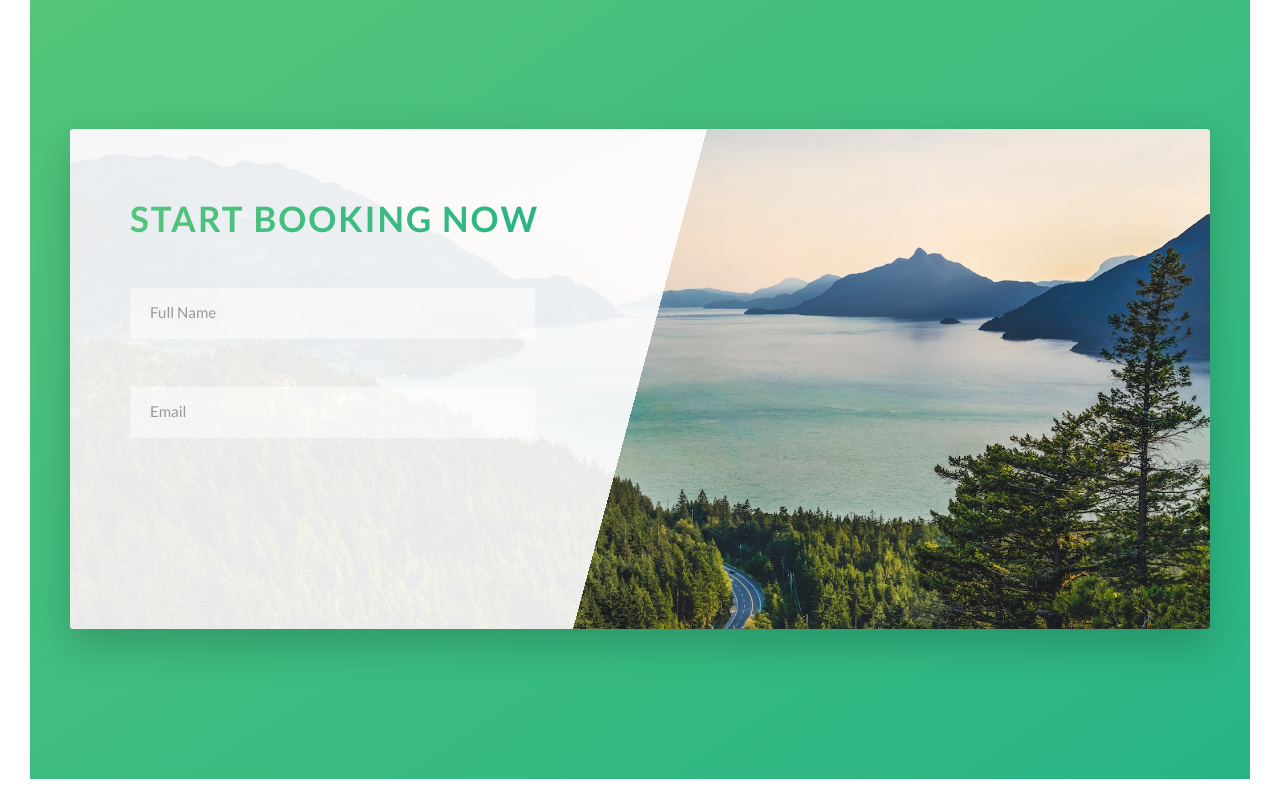
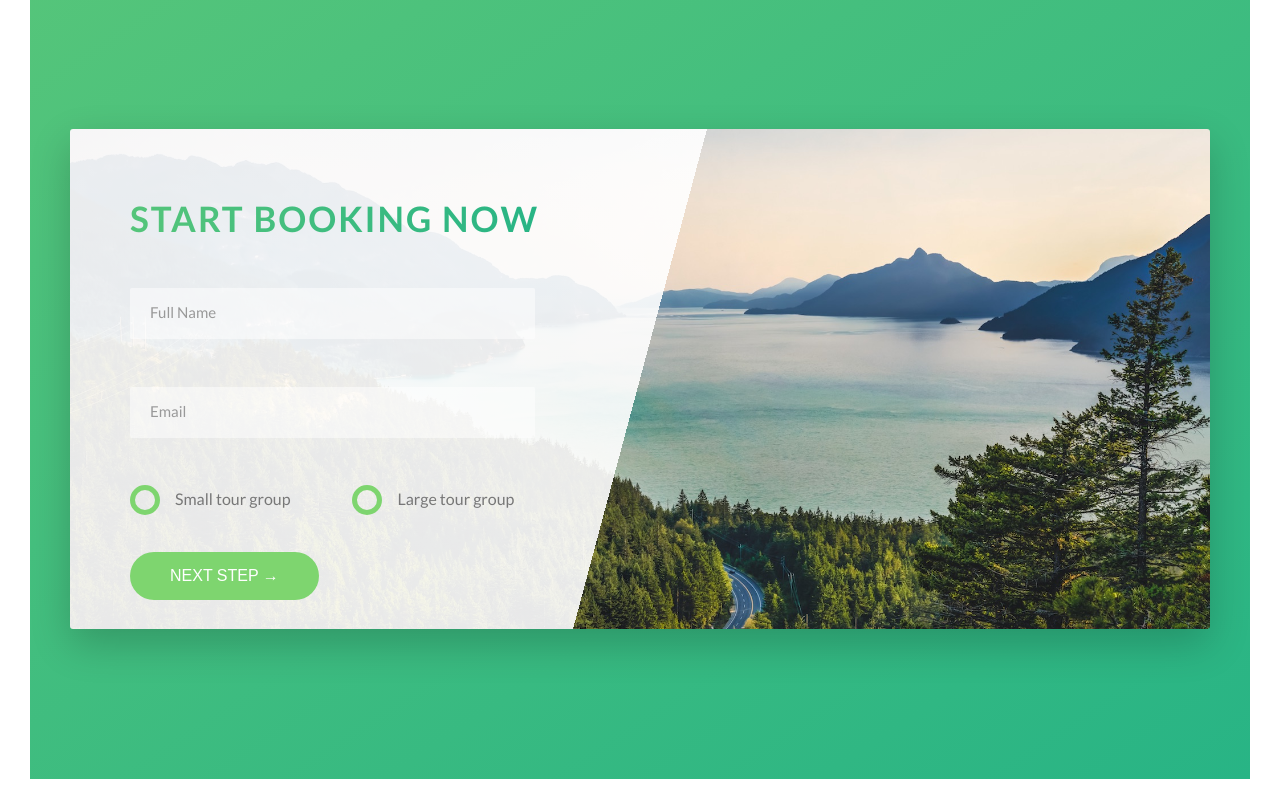
Before and after one commit to angelprzz/Natours, a website: page index.html in a window 1280 px wide. Shown: the part 4526-5323 px from the top of the page. Drawn offline with Linux system fonts and the light colour scheme.

Commit message:
Building the Booking Section - Part 3

```diff
--- a/index.html
+++ b/index.html
@@ -323,6 +323,38 @@
                   />
                   <label for="email" class="form__label">Email</label>
                 </div>
+
+                <div class="form__group u-margin-bottom-medium">
+                  <div class="form__radio-group">
+                    <input
+                      type="radio"
+                      class="form__radio-input"
+                      id="small"
+                      name="size"
+                    />
+                    <label for="small" class="form__radio-label">
+                      <span class="form__radio-button"></span>
+                      Small tour group
+                    </label>
+                  </div>
+
+                  <div class="form__radio-group">
+                    <input
+                      type="radio"
+                      class="form__radio-input"
+                      id="large"
+                      name="size"
+                    />
+                    <label for="large" class="form__radio-label">
+                      <span class="form__radio-button"></span>
+                      Large tour group
+                    </label>
+                  </div>
+                </div>
+
+                <div class="form__group">
+                  <button class="btn btn--green">Next step &rarr;</button>
+                </div>
               </form>
             </div>
           </div>
--- a/sass/base/_utilities.scss
+++ b/sass/base/_utilities.scss
@@ -1,23 +1,23 @@
 .u-center-text {
-  text-align: center;
+  text-align: center !important;
 }
 
 .u-margin-bottom-small {
-  margin-bottom: 1.5rem;
+  margin-bottom: 1.5rem !important;
 }
 
 .u-margin-bottom-medium {
-  margin-bottom: 4rem;
+  margin-bottom: 4rem !important;
 }
 
 .u-margin-bottom-big {
-  margin-bottom: 8rem;
+  margin-bottom: 8rem !important;
 }
 
 .u-margin-top-big {
-  margin-top: 8rem;
+  margin-top: 8rem !important;
 }
 
 .u-margin-top-huge {
-  margin-top: 10rem;
+  margin-top: 10rem !important;
 }
--- a/sass/components/_button.scss
+++ b/sass/components/_button.scss
@@ -1,4 +1,5 @@
 .btn {
+  &,
   &:link,
   &:visited {
     text-transform: uppercase;
@@ -9,6 +10,10 @@
     transition: all 0.2s;
     position: relative;
     font-size: $default-font-size;
+
+    // Change for the <button> element
+    border: none;
+    cursor: pointer;
   }
 
   &:hover {
@@ -21,7 +26,9 @@
     }
   }
 
-  &:active {
+  &:active,
+  &:focus {
+    outline: none;
     transform: translateY(-1px);
     box-shadow: 0 0.5rem 1rem rgba($color-black, 0.2);
   }
@@ -32,7 +39,6 @@
 
     &::after {
       background-color: $color-white;
-      color: $color-grey-dark;
     }
   }
 
@@ -41,8 +47,7 @@
     color: $color-white;
 
     &::after {
-      background-color: $color-white;
-      color: $color-grey-dark;
+      background-color: $color-primary;
     }
   }
 
--- a/sass/components/_form.scss
+++ b/sass/components/_form.scss
@@ -13,6 +13,7 @@
     border-bottom: 3px solid transparent;
     width: 90%;
     display: block;
+    transition: all 0.3s;
 
     &:focus {
       outline: none;
@@ -43,4 +44,51 @@
     visibility: hidden;
     transform: translateY(-4rem);
   }
+
+  &__radio-group {
+    width: 49%;
+    display: inline-block;
+  }
+
+  &__radio-input {
+    display: none;
+  }
+
+  &__radio-label {
+    font-size: $default-font-size;
+    cursor: pointer;
+    position: relative;
+    padding-left: 4.5rem;
+  }
+
+  &__radio-button {
+    height: 3rem;
+    width: 3rem;
+    border: 5px solid $color-primary;
+    border-radius: 50%;
+    display: inline-block;
+    position: absolute;
+    left: 0;
+    top: -0.4rem;
+
+    &::after {
+      content: "";
+      display: block;
+      height: 1.3rem;
+      width: 1.3rem;
+      border-radius: 50%;
+      position: absolute;
+      top: 50%;
+      left: 50%;
+      transform: translate(-50%, -50%);
+      background-color: $color-primary;
+      transition: opacity 0.2s;
+      opacity: 0;
+      transition: opacity 0.2s;
+    }
+  }
+
+  &__radio-input:checked ~ &__radio-label &__radio-button::after {
+    opacity: 1;
+  }
 }
```
Also changed, not shown: css/style.css.
